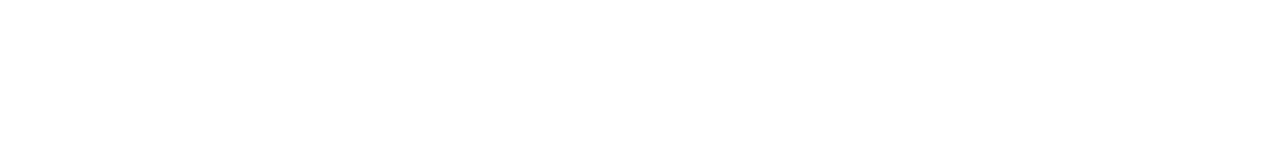
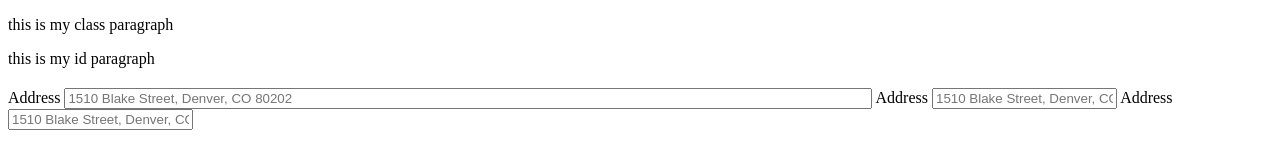
Before and after one commit to Turing-Pahlka-Posse/styling_workshop, a plain HTML site: page index.html in a window 1280 px wide. Drawn offline with Linux system fonts and the light colour scheme.

Commit message:
first part of form

```diff
--- a/index.html
+++ b/index.html
@@ -6,6 +6,30 @@
     <title></title>
   </head>
   <body>
+    <div class="container">
+
+    <p class = "paragraph"> this is my class paragraph</p>
+    <p id="id-sample">this is my id paragraph</p>
+
+  </div>
+  <h2></h2>
+
+
+  <form class="" action="index.html" method="post">
+
+    <label for="address-1">Address</label>
+    <input type="text" name="name" id="address-1" value="" placeholder="1510 Blake Street, Denver, CO 80202">
+
+    <label for="address-2">Address</label>
+    <input type="text" name="name" id="address-2" value="" placeholder="1510 Blake Street, Denver, CO 80202">
+
+    <label for="address-3">Address</label>
+    <input type="text" name="name" id="address-3" value="" placeholder="1510 Blake Street, Denver, CO 80202">
+
+
+  </form>
+
+
 
 
   </body>
--- a/styles.css
+++ b/styles.css
@@ -0,0 +1,28 @@
+/*body {
+  background-color: teal;
+}
+
+.paragraph {
+  background-color: red;
+
+}
+p {
+  background-color: magenta;
+}
+
+.container {
+  background-color: orange;
+}
+
+
+#id-sample {
+  font-size: 30px;
+
+}
+p .paragraph {
+  background-color: blue;
+}*/
+
+#address-1 {
+  width: 800px;-
+}
```
